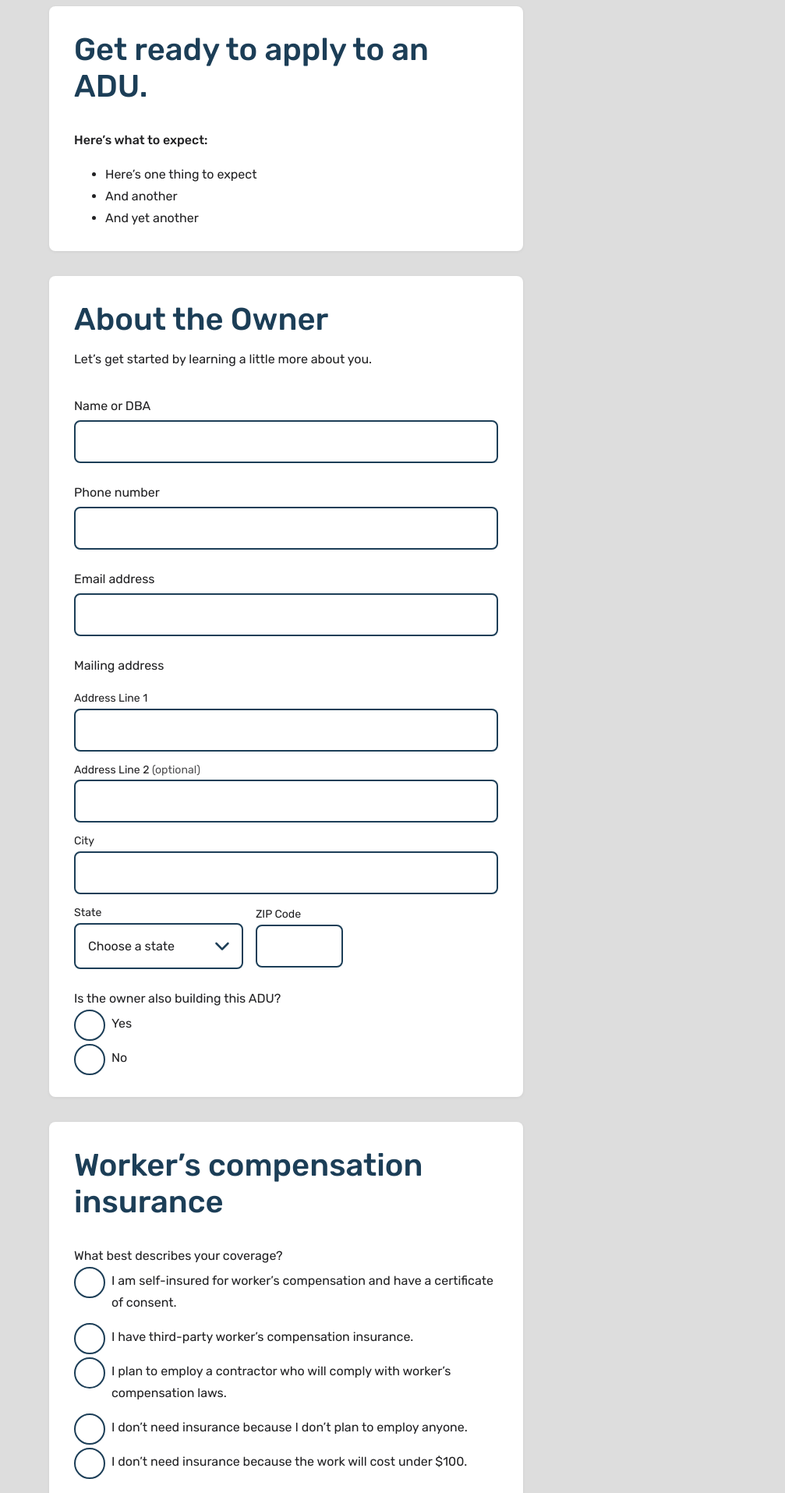
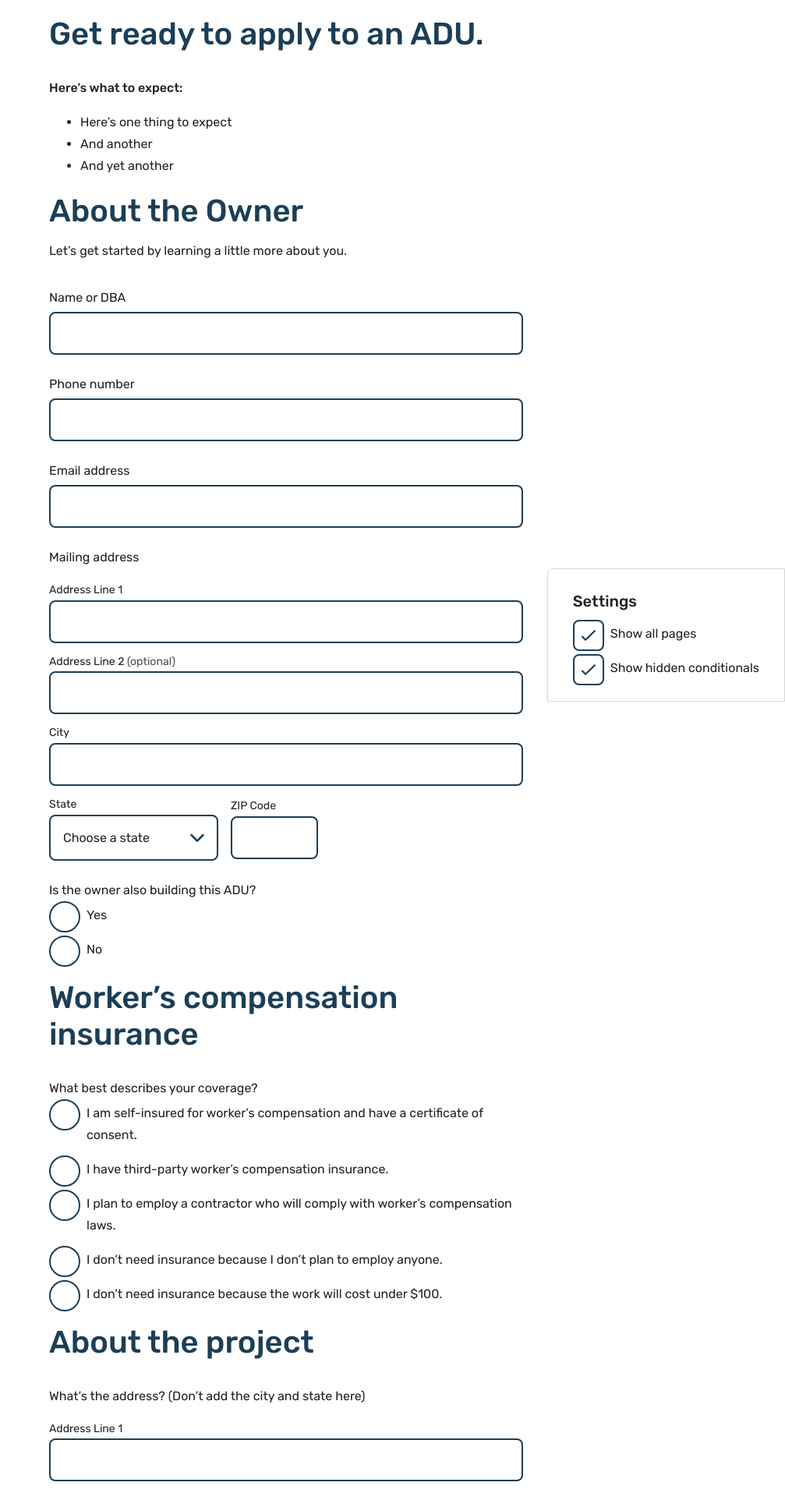
Before and after one commit to SFDigitalServices/form-jekyll, a Jekyll site: the page built from index.html, in a window 1280 px wide. Shown: the top 1915 px of the page at 78% size, without its empty margins (273-1280 px from the left). Built offline with Jekyll 4.4.1, drawn with Linux system fonts in a browser that asks for light colours.

Commit message:
Add pagination and settings

```diff
--- a/css/style.scss
+++ b/css/style.scss
@@ -2,16 +2,14 @@
 ---
 
 body {
-  background: #ddd;
+  background: #fff;
 }
 
-.page {
-  background: #fff;
-  box-shadow: 0 1px 4px rgba(#000, 0.06);
-  padding: 0.75rem 2rem;
-  margin-bottom: 2rem;
-  border-radius: 8px;
-}
+$padding: 0.75rem 2rem;
+$radius: 8px;
+$shadow: 0 1px 4px rgba(#000, 0.06);
+
+// Page layout
 
 .form {
   width: 96%;
@@ -25,3 +23,60 @@
     margin: 0;
   }
 }
+
+// Override .form-section styles so that the
+// "all-conditionals" setting doesn't break
+// the layout for conditionally hidden pages.
+
+.form-section {
+  display: block;
+  max-height: 0;
+  overflow: hidden;
+
+  &.active {
+    max-height: initial;
+    overflow: visible;
+  }
+}
+
+// Form settings
+
+.form-settings {
+  background: #fff;
+  border: 1px solid #d7d7d7;
+  box-shadow: $shadow;
+  padding: $padding;
+  position: fixed;
+  bottom: 0;
+  right: 0;
+  border-top-left-radius: $radius;
+}
+
+.all-pages {
+  background: #ddd;
+
+  .form-nav {
+    display: none;
+  }
+
+  .form-section {
+    max-height: initial;
+    overflow: visible;
+    border-radius: $radius;
+    background: #fff;
+    box-shadow: $shadow;
+    padding: $padding;
+    margin-bottom: 2rem;
+  }
+
+  div[data-group] {
+    display: none;
+  }
+
+}
+
+.all-conditionals {
+  div[data-group] {
+    display: block;
+  }
+}
--- a/index.html
+++ b/index.html
@@ -5,3 +5,17 @@
 <form class="form">
   {% include render_pages.html fields=site.data.fields %}
 </form>
+
+<div class="form-settings">
+  <h5>Settings</h5>
+
+  <label class="checkbox">
+    <input type="checkbox" id="settings-all-pages" checked>
+    <span>Show all pages</span>
+  </label>
+
+  <label class="checkbox">
+    <input type="checkbox" id="settings-all-conditionals" checked>
+    <span>Show hidden conditionals</span>
+  </label>
+</div>
--- a/js/script.js
+++ b/js/script.js
@@ -1,13 +1,46 @@
 $(document).ready(function(){
+
+  // Initial state
+  $('.form-section:first-child').addClass('active');
   $(".form").validator();
 
-  $("input[data-shows]").change(function () {
+  // Pagination
+  $('.form-section-prev').click(function() {
+    var currentSection = $(this).parent().parent('.form-section');
+    currentSection.removeClass('active');
+    currentSection.prev('.form-section').addClass('active');
+    e.preventDefault();
+  });
+
+  $('.form-section-next').click(function() {
+    var currentSection = $(this).parent().parent('.form-section');
+    currentSection.removeClass('active');
+    currentSection.next('.form-section').addClass('active');
+    e.preventDefault();
+  });
+
+  // Conditionals
+  $("input[type='radio'][data-shows]").change(function () {
     var group = $(this).attr('data-shows');
     $("div").find("[data-group='" + group + "']").show();
+  });
+
+  $("input[type='checkbox'][data-shows]").change(function () {
+    var group = $(this).attr('data-shows');
+    $("div").find("[data-group='" + group + "']").toggle();
   });
 
   $("input[data-hides]").change(function () {
     var group = $(this).attr('data-hides');
     $("div").find("[data-group='" + group + "']").hide();
   });
+
+  // Settings
+  $('#settings-all-pages').change(function() {
+    $('body').toggleClass('all-pages');
+  })
+
+  $('#settings-all-conditionals').change(function() {
+    $('body').toggleClass('all-conditionals');
+  })
 });
```
